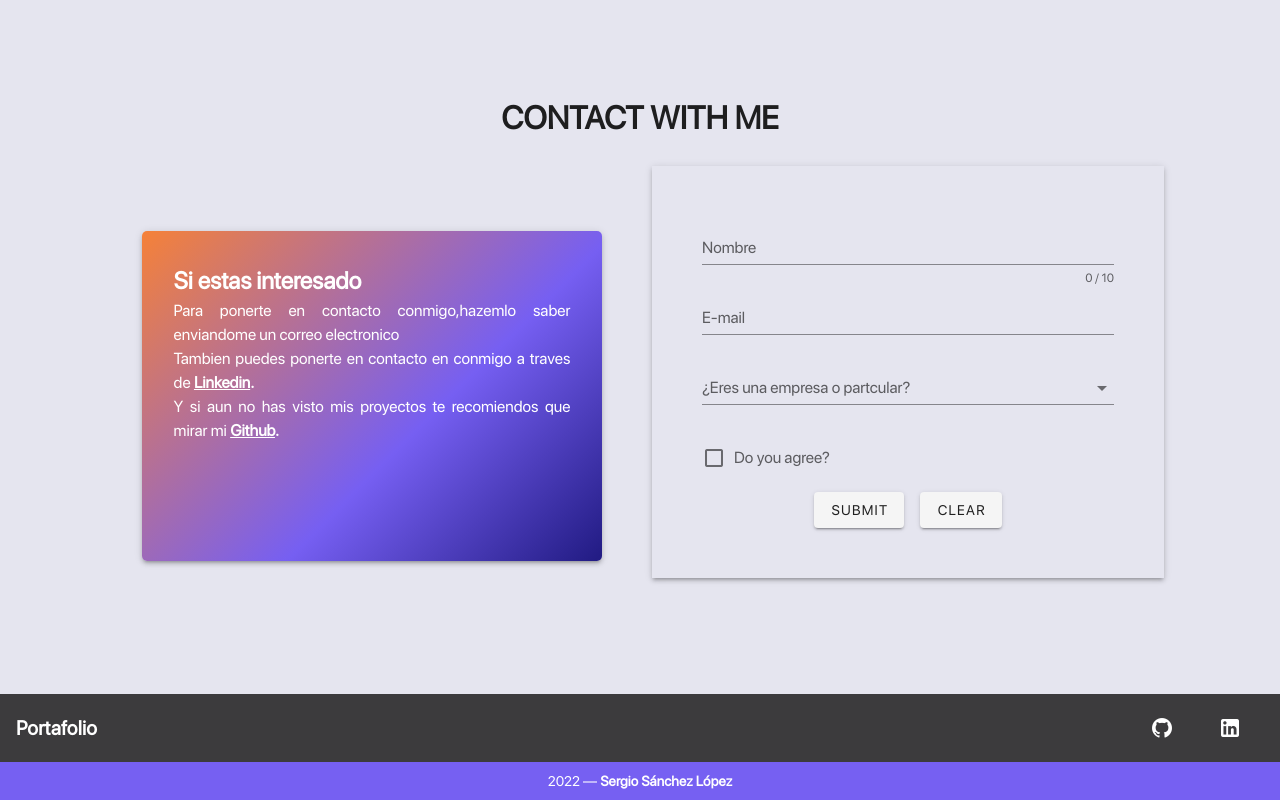
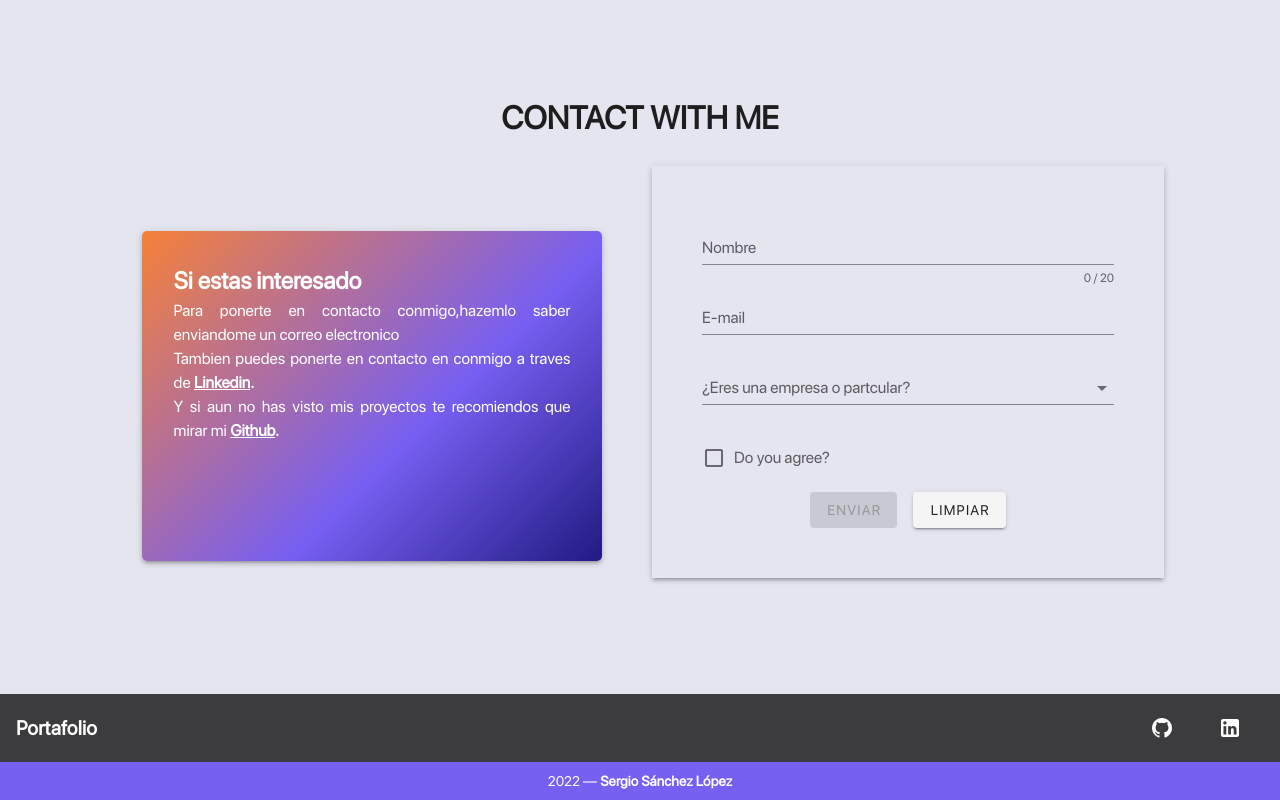
Before and after one commit to zergiales/portafolio, a Vue app: page / in a window 1280 px wide. Shown: the part 1785-2585 px from the top of the page. Built offline with nearby package versions, Linux system fonts and the light colour scheme; no server answers.

Commit message:
formulario funcional

```diff
--- a/src/components/ContactMe.vue
+++ b/src/components/ContactMe.vue
@@ -32,23 +32,26 @@
           <form action=”mailto:zergiosanchezlopez@gmail.com”
           method="post" enctype="multipart/form-data">
             <!--donde metemos el nombre-->
-            <v-text-field v-model="name" :error-messages="nameErrors" :counter="10"
-              label="Nombre" required @input="$v.name.$touch()" @blur="$v.name.$touch()"
+            <v-text-field v-model="name"  :counter="20"
+            :class="{error1:$v.name.$error }"
+              label="Nombre" required @input="$v.name.$touch()"
+              :error-messages="mensajeName()"
             ></v-text-field>
             <!--email-->
             <v-text-field
-              v-model="email" :error-messages="emailErrors" label="E-mail" required
-              @input="$v.email.$touch()" @blur="$v.email.$touch()"></v-text-field>
+              v-model="email" label="E-mail" required :error-messages="mensajeEmail()"
+            ></v-text-field>
             <!--para saber si es una empresa o particular-->
-            <v-select v-model="select" :items="items" :error-messages="selectErrors"
+            <v-select v-model="select" :items="items"
             label="¿Eres una empresa o partcular?" required @change="$v.select.$touch()"
             @blur="$v.select.$touch()"></v-select>
-            <v-checkbox v-model="checkbox" :error-messages="checkboxErrors" label="Do you agree?"
+            <v-checkbox v-model="checkbox"  label="Do you agree?"
             required @change="$v.checkbox.$touch()" @blur="$v.checkbox.$touch()"
             ></v-checkbox>
             <!--botones-->
-            <v-btn class="mr-4" @click="submit"> submit </v-btn>
-            <v-btn @click="clear"> clear </v-btn>
+            <v-btn class="mr-4" @click="submit()"
+            :disabled="$v.$invalid" >Enviar</v-btn>
+            <v-btn @click="limpiar()">Limpiar </v-btn>
           </form>
         </div>
       </v-col>
@@ -57,14 +60,19 @@
 </template>
 <script>
 import { validationMixin } from 'vuelidate';
-import { required, maxLength, email } from 'vuelidate/lib/validators';
+import {
+  required, maxLength, email, helpers,
+} from 'vuelidate/lib/validators';
+
+const regexName = helpers.regex('regexName', /^[a-zA-Z]*$/);
 
 export default {
   name: 'AboutMe',
   mixins: [validationMixin],
-
   validations: {
-    name: { required, maxLength: maxLength(10) },
+    name: {
+      required, maxLength: maxLength(20), regexName,
+    },
     email: { required, email },
     select: { required },
     checkbox: {
@@ -84,11 +92,15 @@ export default {
     ],
     checkbox: false,
   }),
-
+  updated() {
+    // eslint-disable-next-line
+    console.log(this.$v);
+  },
+  mounted() {
+    // eslint-disable-next-line
+    console.log(this.$v);
+  },
   methods: {
-    submit() {
-      this.$v.$touch();
-    },
     clear() {
       this.$v.$reset();
       this.name = '';
@@ -96,7 +108,40 @@ export default {
       this.select = null;
       this.checkbox = false;
     },
+    mensajeName() {
+      // eslint-disable-next-line
+      // debugger;
+      const mensaje = [];
+      if (!this.$v.name.regexName) {
+        mensaje.push('el campo solo admite caracteres alfabeticos');
+      } else if (!this.$v.name.required && this.$v.name.$dirty) {
+        mensaje.push('rellena el campo');
+      } else if (!this.$v.name.maxLength) {
+        mensaje.push('has llegado al limite');
+      }
+      return mensaje;
+    },
+    mensajeEmail() {
+      const mensaje = [];
+      if (!this.$v.email.email) {
+        mensaje.push('el campo solo admite caracteres alfabeticos');
+      } else if (!this.$v.email.required && this.$v.email.$dirty) {
+        mensaje.push('rellena el campo');
+      }
+      return mensaje;
+    },
+    submit() {
+      return console.log(`nombre: ${this.name}
+      correo: ${this.email}
+      email: ${this.select}`);
+    },
   },
 
 };
 </script>
+<style>
+  .error1 {
+    color: red;
+  }
+
+</style>
```
